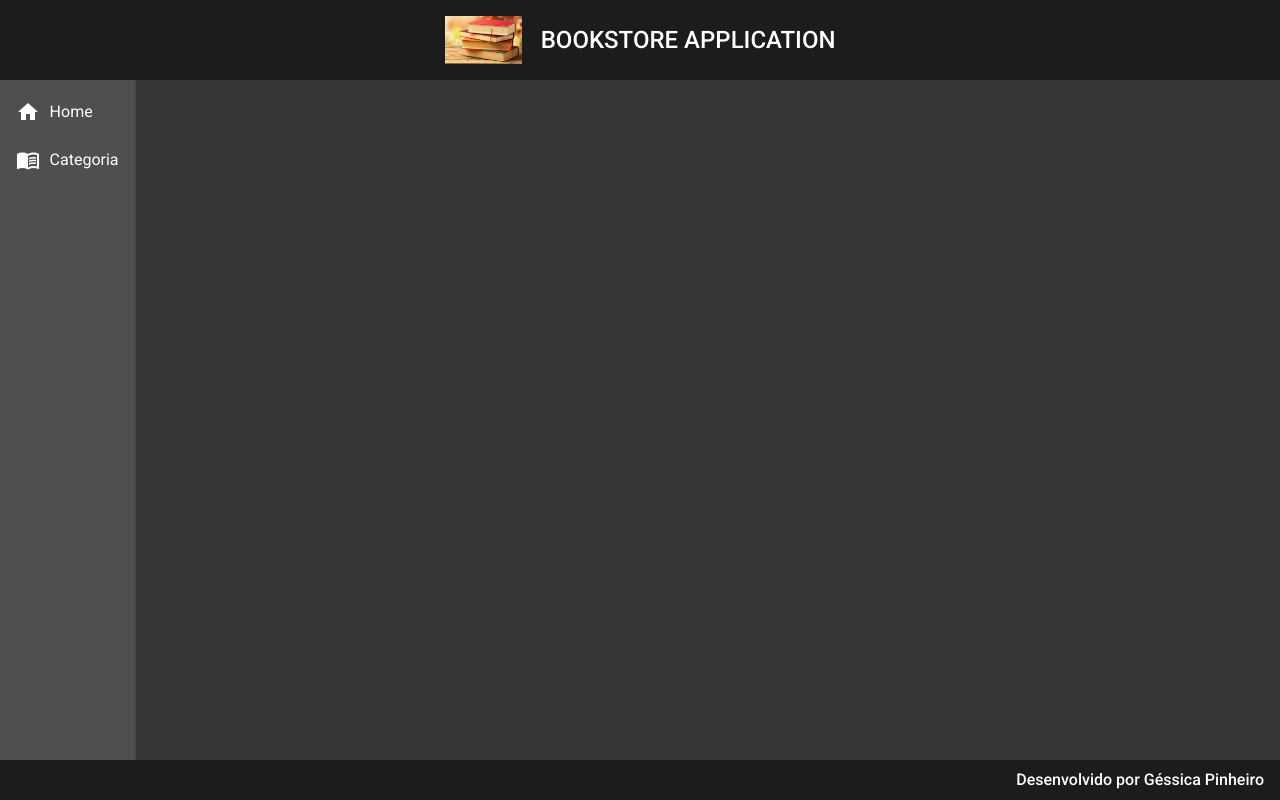
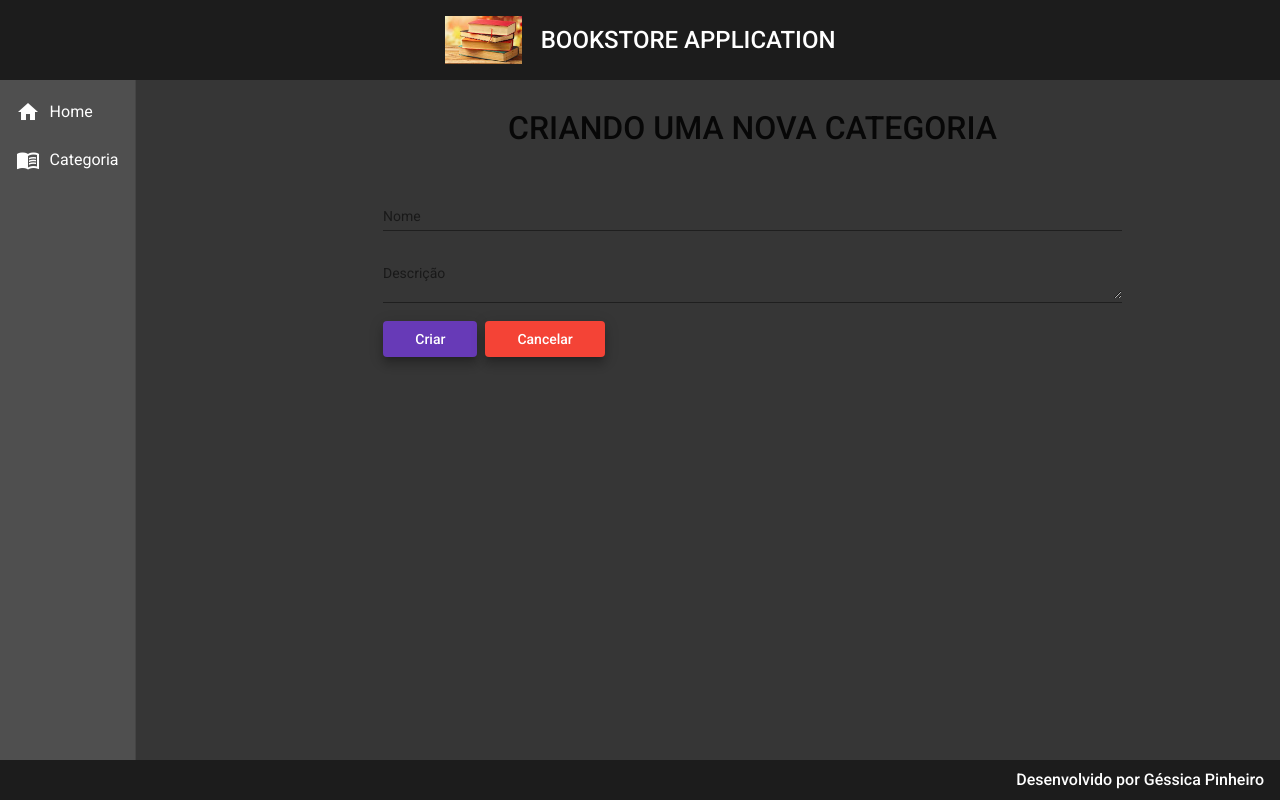
Before and after one commit to GessicaP/bookstore-front, an Angular app: page /categoria/create in a window 1280 px wide. Before the commit this address led to /. Built offline with nearby package versions, Linux system fonts and the light colour scheme.

Commit message:
Metodo create implementado para categoria

```diff
--- a/src/app/app-routing.module.ts
+++ b/src/app/app-routing.module.ts
@@ -1,5 +1,6 @@
 import { NgModule } from '@angular/core';
 import { RouterModule, Routes } from '@angular/router';
+import { CategoriaCreateComponent } from './components/views/categoria/categoria-create/categoria-create.component';
 import { CategoriaReadComponent } from './components/views/categoria/categoria-read/categoria-read.component';
 import { HomeComponent } from './components/views/home/home.component';
 
@@ -11,6 +12,10 @@ const routes: Routes = [
   {
     path: 'categorias',
     component: CategoriaReadComponent
+  },
+  {
+    path: 'categoria/create',
+    component: CategoriaCreateComponent
   }
 ];
 
--- /dev/null
+++ b/src/app/components/views/categoria/categoria-create/categoria-create.component.css
@@ -0,0 +1,27 @@
+form{
+    text-align: center;
+    width: 70%;
+    margin: 2rem auto 0 auto;
+}
+
+h1{
+    font-size: 2rem;
+    font-weight: 500;
+    margin-bottom: 3rem;
+}
+
+.form{
+    width: 100%;
+
+}
+
+.buttons{
+    width: 100%;
+    text-align: start;
+}
+
+button{
+    margin-right: .5rem;
+    padding-left: 2rem;
+    padding-right: 2rem;
+}
--- /dev/null
+++ b/src/app/components/views/categoria/categoria-create/categoria-create.component.html
@@ -0,0 +1,17 @@
+<form action="">
+    <h1>CRIANDO UMA NOVA CATEGORIA</h1>
+    <mat-form-field class="form">
+        <mat-label>Nome</mat-label>
+        <input type="text" matInput name="nome" placeholder="Ex: Computação" [(ngModel)]="categoria.nome">
+    </mat-form-field>
+    <mat-form-field class="form">
+        <mat-label>Descrição</mat-label>
+        <textarea type="text" matInput name="descricao" placeholder="Ex: Livros de Computação" [(ngModel)]="categoria.descricao"></textarea>
+    </mat-form-field>
+
+    <div class="buttons">
+        <button (click)="create()" class="mat-elevation-z8" mat-raised-button color="primary">Criar</button>
+        <button class="mat-elevation-z8" mat-raised-button color="warn">Cancelar</button>
+
+    </div>
+</form>
--- /dev/null
+++ b/src/app/components/views/categoria/categoria-create/categoria-create.component.ts
@@ -0,0 +1,33 @@
+import { Component, OnInit } from '@angular/core';
+import { Router } from '@angular/router';
+import { Categoria } from '../categoria.model';
+import { CategoriaService } from '../categoria.service';
+
+@Component({
+  selector: 'app-categoria-create',
+  templateUrl: './categoria-create.component.html',
+  styleUrls: ['./categoria-create.component.css']
+})
+export class CategoriaCreateComponent implements OnInit {
+
+  categoria: Categoria = {
+    nome: '',
+    descricao: ''
+  }
+  constructor(private service: CategoriaService, private router: Router) { }
+
+  ngOnInit(): void {
+  }
+
+  create(): void{
+    this.service.create(this.categoria).subscribe((resposta) => {
+      this.router.navigate(['categorias'])
+      this.service.mensagem('Categoria criada com sucesso!');
+    }, err => {
+      for(let i = 0; i < err.error.errors.lenght; i++){
+        this.service.mensagem(err.error.errors[i].message);
+      }
+    })
+  }
+
+}
--- a/src/app/components/views/categoria/categoria-read/categoria-read.component.html
+++ b/src/app/components/views/categoria/categoria-read/categoria-read.component.html
@@ -3,7 +3,7 @@
         <h1>Categoria</h1>
     </div>
 
-    <button class="mat-elevation-z8" mat-raised-button color="primary">New Categoria</button>
+    <button class="mat-elevation-z8" (click)="navegarParaCategoriaCreate()" mat-raised-button color="primary">New Categoria</button>
 
     <div class="mat-elevation-z8 content-table" >
         <table  class=" table" mat-table [dataSource]="categorias">
--- a/src/app/components/views/categoria/categoria-read/categoria-read.component.ts
+++ b/src/app/components/views/categoria/categoria-read/categoria-read.component.ts
@@ -1,4 +1,5 @@
 import { Component, OnInit } from '@angular/core';
+import { Router } from '@angular/router';
 import { Categoria } from '../categoria.model';
 import { CategoriaService } from '../categoria.service';
 
@@ -12,7 +13,7 @@ export class CategoriaReadComponent implements OnInit {
   categorias: Categoria[]= []
   displayedColumns: string[] = ['id', 'nome', 'descricao','livros', 'acoes'];
 
-  constructor(private service: CategoriaService) { }
+  constructor(private service: CategoriaService, private router: Router) { }
 
   ngOnInit(): void {
     this.findAll();
@@ -25,5 +26,9 @@ export class CategoriaReadComponent implements OnInit {
     })
   }
 
+  navegarParaCategoriaCreate(){
+    this.router.navigate(["categoria/create"])
+  }
+
 
 }
--- a/src/app/components/views/categoria/categoria.service.ts
+++ b/src/app/components/views/categoria/categoria.service.ts
@@ -1,5 +1,6 @@
 import { HttpClient } from '@angular/common/http';
 import { Injectable } from '@angular/core';
+import { MatSnackBar } from '@angular/material/snack-bar';
 import { Observable } from 'rxjs';
 import { environment } from 'src/environments/environment';
 import { Categoria } from './categoria.model';
@@ -11,10 +12,23 @@ export class CategoriaService {
 
   baseUrl: String = environment.baseUrl;
 
-  constructor(private http: HttpClient) { }
+  constructor(private http: HttpClient, private _snack: MatSnackBar) { }
 
   findAll():Observable<Categoria[]>{
     const url = `${this.baseUrl}/categorias`
     return this.http.get<Categoria[]>(url)
   }
+
+  create(categoria:Categoria):Observable<Categoria>{
+    const url = `${this.baseUrl}/categorias`
+    return this.http.post<Categoria>(url,categoria);
+  }
+
+  mensagem(str: String): void{
+    this._snack.open(`${str}`, 'Ok',{
+      horizontalPosition: 'end',
+      verticalPosition: 'top',
+      duration: 3000
+    } )
+  }
 }
```
Also changed, not shown: src/app/app.module.ts (+14 -2 lines).
